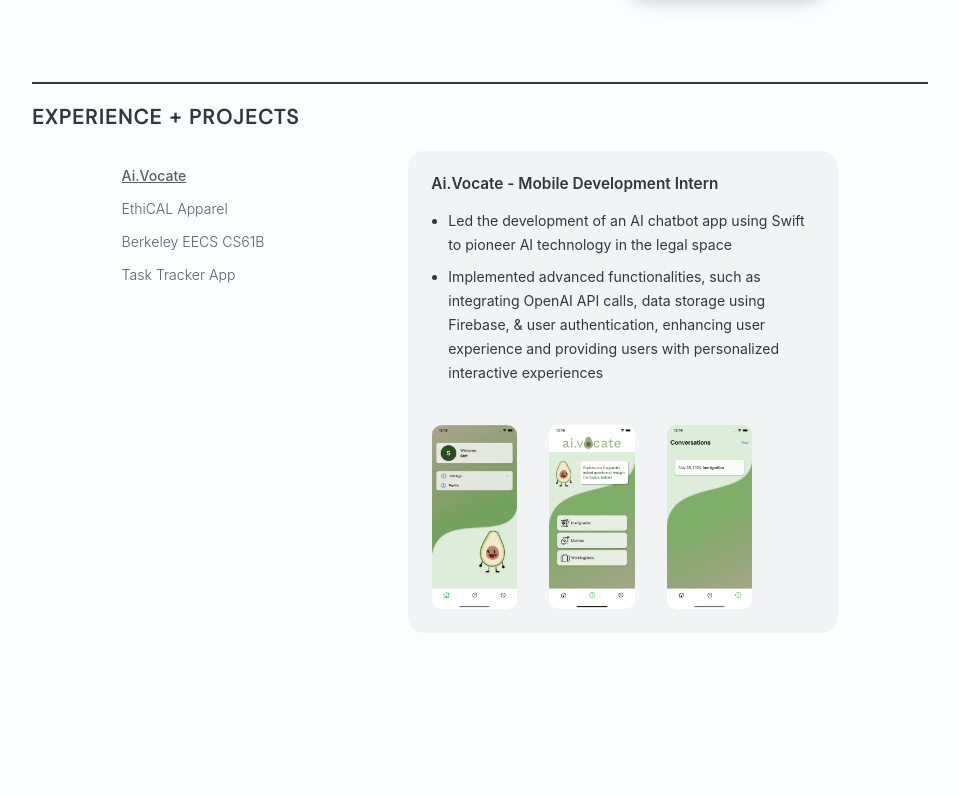
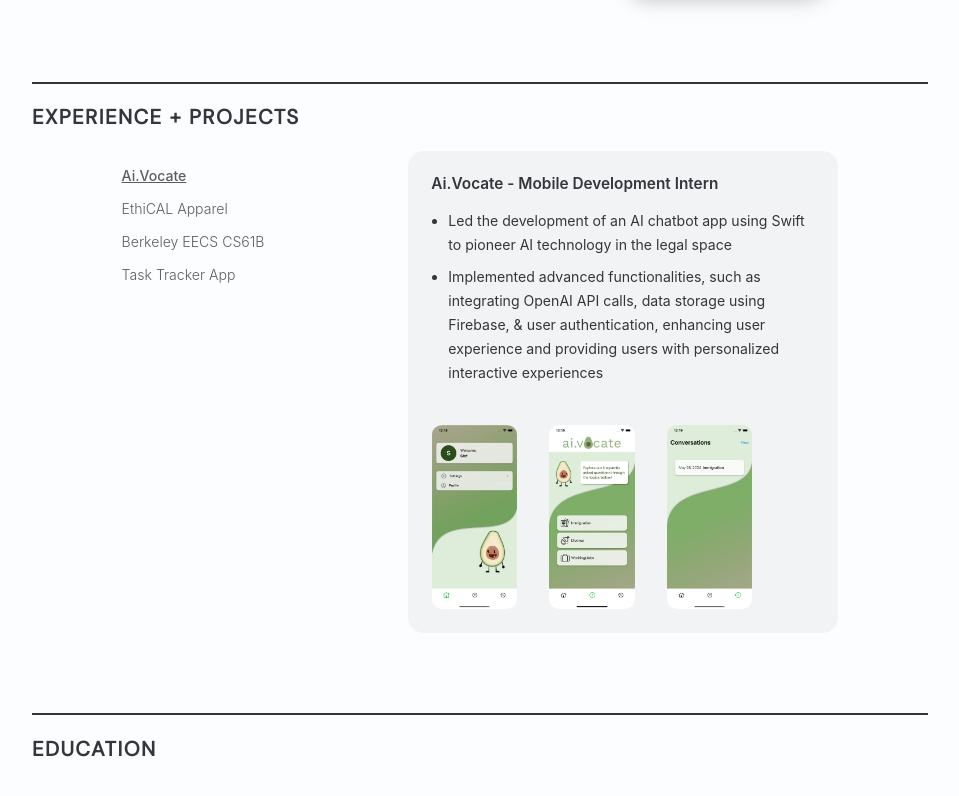
Before and after one commit to steffilin/steffilin.github.io, a React (Create React App) app: page / in a window 1280 px wide. Shown: the part 477-1273 px from the top of the page, without its empty margins (160-1119 px from the left). Before the commit the page ends 1190 px from the top, so only its background shows below. Built offline with nearby package versions, Linux system fonts and the light colour scheme.

Commit message:
added an education section

```diff
--- a/src/App.js
+++ b/src/App.js
@@ -4,6 +4,7 @@
 import Intro from './Intro';
 import Projects from './Projects';
 import Contact from './Contact';
+import Education from './Education';
 
 function App() {
   return (
@@ -14,6 +15,7 @@
 
         <div><Intro /></div>
         <div><Projects /></div>
+        <div><Education /></div>
         {/* <div><Contact /></div> */}
 
     </div>
--- /dev/null
+++ b/src/Education.css
@@ -0,0 +1,61 @@
+.container {
+    display: flex;
+    justify-content: center;
+    margin-top: 5em;
+    margin-bottom: 5em;
+}
+
+.content {
+    display: flex;
+    flex-direction: column;
+    align-items: center;
+    /* align-content: left; */
+    width: 70%;
+
+}
+#linedetail {
+    height: 2px;
+    width: 100%;
+    background-color: #35363C;
+}
+
+.head-placement {
+    align-self: normal;
+}
+
+#skills-text {
+    background: transparent;
+}
+
+.proj-container {
+    display: flex;
+    width: 80%;
+    justify-content: space-between !important;
+
+}
+
+.menu ul {
+    font-weight: 300;
+    display: flex;
+    flex-direction: column;
+    list-style: none;
+    padding-left: 0px;
+    gap: 1em;
+    opacity: 80%;
+    /* margin-right: 1em; */
+}
+
+.menu ul li:hover {
+    font-weight: 500;
+}
+
+
+
+.bolded {
+    font-weight: 500;
+    text-decoration: underline;
+}
+
+.none {
+
+}
--- /dev/null
+++ b/src/Education.js
@@ -0,0 +1,22 @@
+import React from "react";
+import { useState } from 'react';
+
+import "./Education.css";
+
+
+const Education = () => {
+    return (
+        <div className="container">
+            <div className="content">
+                <div id="linedetail"></div>
+                <h3 id="proj-bookmark" className="head-placement">EDUCATION</h3>
+
+                {/* <ChangeExp/> */}
+
+            </div>
+        </div>
+
+    )
+}
+
+export default Education
```
